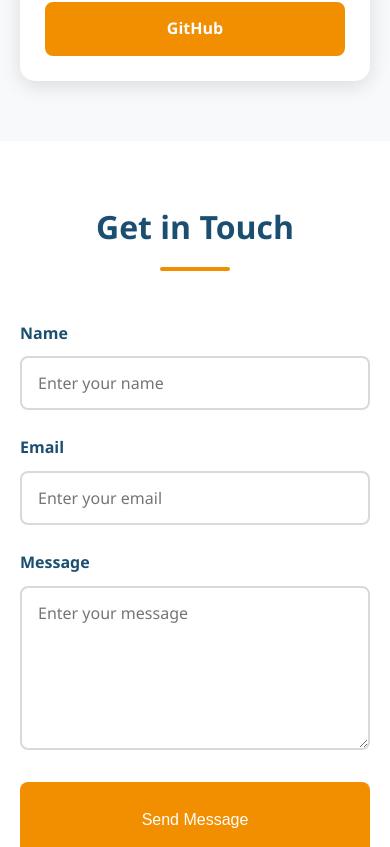
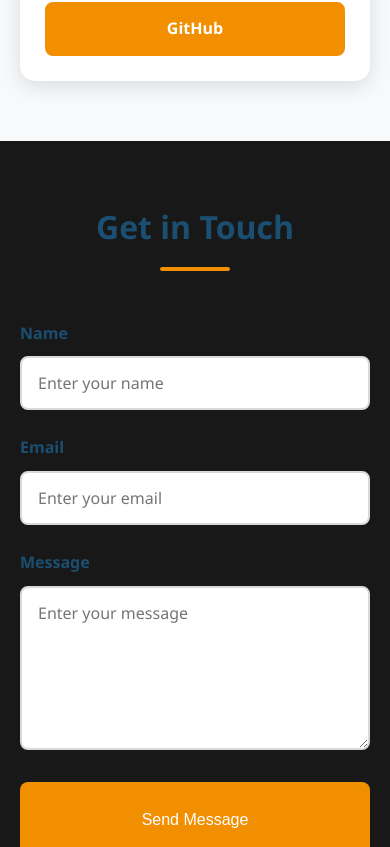
Before and after one commit to anglemichael/portfolio, a React app: page / in a window 390 px wide. Shown: the part 5194-6041 px from the top of the page. Built offline with nearby package versions, Linux system fonts and the light colour scheme; the HTML template or start-up script is replaced by a standard one.

Commit message:
background

```diff
--- a/src/Components/Contact/Contact.css
+++ b/src/Components/Contact/Contact.css
@@ -93,11 +93,14 @@ textarea {
 
   .contact-section {
     padding: 60px 20px;
+    background: #181818;
   }
+
 
   .contact-section h2 {
     font-size: 2rem;
   }
+
 
 }
 /* ==========================
```
Also changed, not shown: 1 other file (tests, documents, lock files or other folders).
